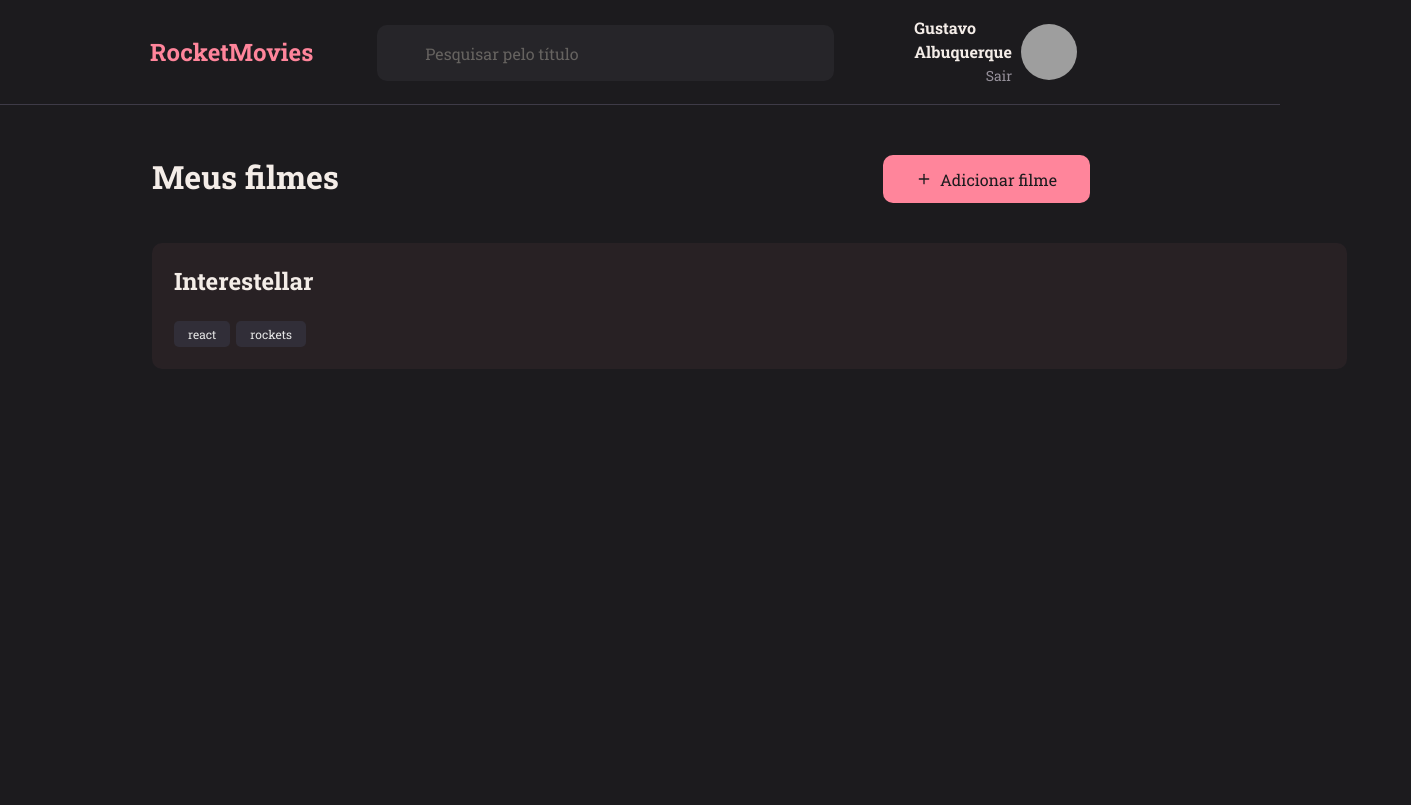
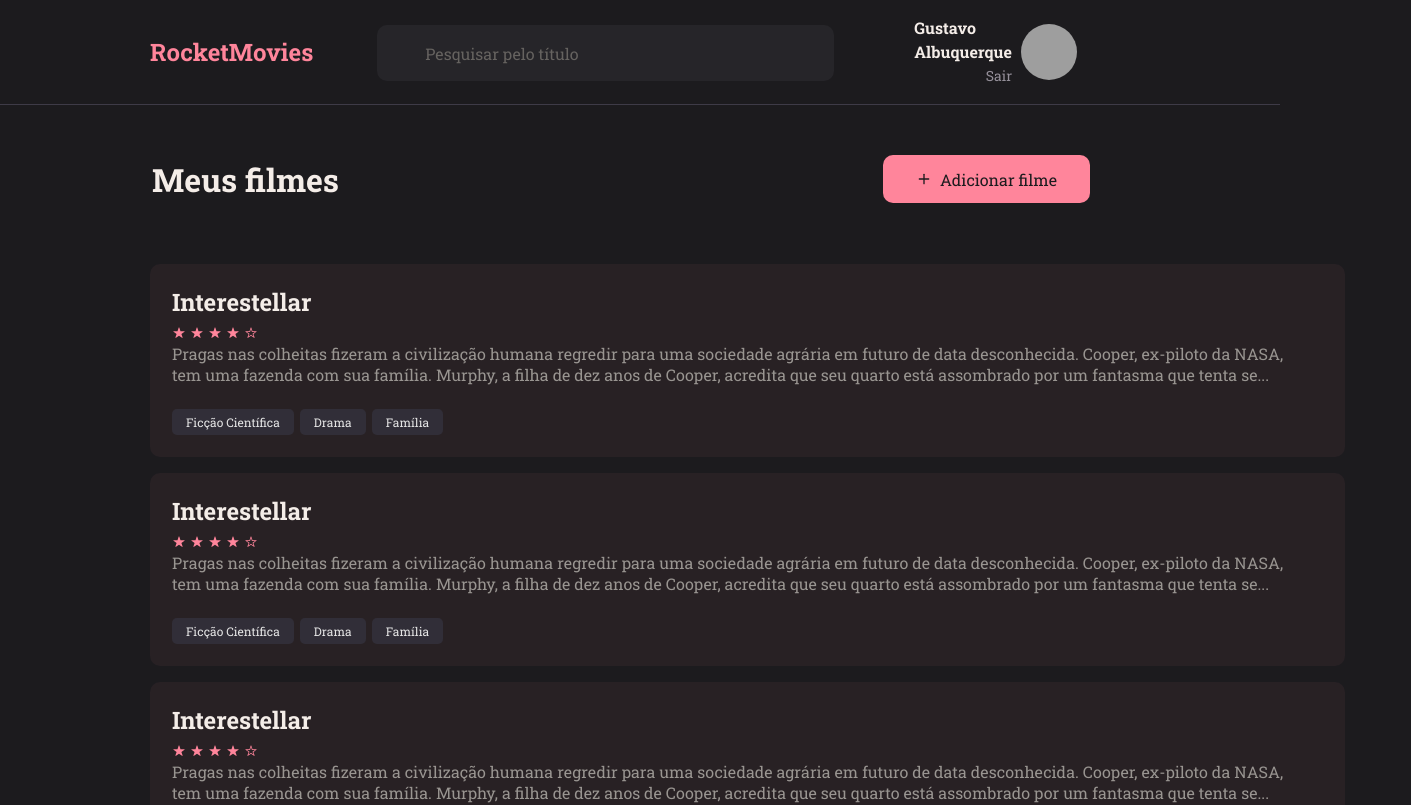
Before and after one commit to gugu1073/MovieNotes-Front-end, a React (Vite) app: page / in a window 1280 px wide. Shown: the top 805 px of the page, 1411 px wide, since content can reach past the window. Built offline with nearby package versions, Linux system fonts and the light colour scheme; grey boxes are pictures that could not be loaded.

Commit message:
adjusting the note component

```diff
--- a/src/components/Note/index.jsx
+++ b/src/components/Note/index.jsx
@@ -4,8 +4,19 @@ import {Tag} from '../../components/Tag'
 export function Note( {data , ...rest}) {
  return(
    <Container {...rest}>
-      <h1>{data.title}</h1>
-      {
+      <h1>{data.title} </h1>
+      <svg width="84" height="13" viewBox="0 0 84 13" fill="none" xmlns="http://www.w3.org/2000/svg">
+       <path d="M9.2344 11.9191C9.15547 11.9195 9.07845 11.8948 9.01432 11.8488L6.00002 9.66352L2.98572 11.8488C2.92133 11.8955 2.84374 11.9206 2.76419 11.9203C2.68464 11.92 2.60723 11.8944 2.54318 11.8472C2.47912 11.8 2.43173 11.7337 2.40785 11.6578C2.38396 11.582 2.38484 11.5004 2.41033 11.4251L3.58596 7.94298L0.539084 5.85352C0.473087 5.80831 0.423276 5.74318 0.396929 5.66765C0.370582 5.59212 0.36908 5.51014 0.392643 5.43369C0.416206 5.35724 0.463598 5.29033 0.527895 5.24274C0.592193 5.19514 0.670025 5.16936 0.750022 5.16915H4.50893L5.6433 1.67813C5.66774 1.60276 5.71542 1.53707 5.77951 1.49048C5.84359 1.44388 5.92079 1.41879 6.00002 1.41879C6.07925 1.41879 6.15645 1.44388 6.22054 1.49048C6.28462 1.53707 6.3323 1.60276 6.35674 1.67813L7.49112 5.17032H11.25C11.3301 5.17028 11.4081 5.19589 11.4726 5.24339C11.5371 5.29089 11.5847 5.3578 11.6084 5.4343C11.6321 5.51081 11.6307 5.5929 11.6044 5.66855C11.5781 5.74419 11.5282 5.80943 11.4621 5.85469L8.41408 7.94298L9.58901 11.4241C9.60804 11.4805 9.6134 11.5406 9.60463 11.5994C9.59586 11.6583 9.57322 11.7142 9.53857 11.7625C9.50393 11.8109 9.45827 11.8503 9.40539 11.8776C9.3525 11.9048 9.29389 11.919 9.2344 11.9191Z" fill="#FF859B"/>
+       <path d="M45.2344 11.9191C45.1555 11.9195 45.0785 11.8948 45.0143 11.8488L42.0001 9.66352L38.9858 11.8488C38.9214 11.8955 38.8438 11.9206 38.7642 11.9203C38.6847 11.92 38.6073 11.8944 38.5432 11.8472C38.4792 11.8 38.4318 11.7337 38.4079 11.6578C38.384 11.582 38.3849 11.5004 38.4104 11.4251L39.586 7.94298L36.5391 5.85352C36.4731 5.80831 36.4233 5.74318 36.397 5.66765C36.3706 5.59212 36.3691 5.51014 36.3927 5.43369C36.4162 5.35724 36.4636 5.29033 36.5279 5.24274C36.5922 5.19514 36.6701 5.16936 36.7501 5.16915H40.509L41.6433 1.67813C41.6678 1.60276 41.7155 1.53707 41.7795 1.49048C41.8436 1.44388 41.9208 1.41879 42.0001 1.41879C42.0793 1.41879 42.1565 1.44388 42.2206 1.49048C42.2847 1.53707 42.3323 1.60276 42.3568 1.67813L43.4911 5.17032H47.2501C47.3301 5.17028 47.4082 5.19589 47.4726 5.24339C47.5371 5.29089 47.5847 5.3578 47.6084 5.4343C47.6321 5.51081 47.6307 5.5929 47.6044 5.66855C47.5781 5.74419 47.5282 5.80943 47.4622 5.85469L44.4141 7.94298L45.589 11.4241C45.6081 11.4805 45.6134 11.5406 45.6047 11.5994C45.5959 11.6583 45.5732 11.7142 45.5386 11.7625C45.504 11.8109 45.4583 11.8503 45.4054 11.8776C45.3525 11.9048 45.2939 11.919 45.2344 11.9191Z" fill="#FF859B"/>
+       <path d="M63.2344 11.9191C63.1555 11.9195 63.0785 11.8948 63.0143 11.8488L60.0001 9.66352L56.9858 11.8488C56.9214 11.8955 56.8438 11.9206 56.7642 11.9203C56.6847 11.92 56.6073 11.8944 56.5432 11.8472C56.4792 11.8 56.4318 11.7337 56.4079 11.6578C56.384 11.582 56.3849 11.5004 56.4104 11.4251L57.586 7.94298L54.5391 5.85352C54.4731 5.80831 54.4233 5.74318 54.397 5.66765C54.3706 5.59212 54.3691 5.51014 54.3927 5.43369C54.4162 5.35724 54.4636 5.29033 54.5279 5.24274C54.5922 5.19514 54.6701 5.16936 54.7501 5.16915H58.509L59.6433 1.67813C59.6678 1.60276 59.7155 1.53707 59.7795 1.49048C59.8436 1.44388 59.9208 1.41879 60.0001 1.41879C60.0793 1.41879 60.1565 1.44388 60.2206 1.49048C60.2847 1.53707 60.3323 1.60276 60.3568 1.67813L61.4911 5.17032H65.2501C65.3301 5.17028 65.4082 5.19589 65.4726 5.24339C65.5371 5.29089 65.5847 5.3578 65.6084 5.4343C65.6321 5.51081 65.6307 5.5929 65.6044 5.66855C65.5781 5.74419 65.5282 5.80943 65.4622 5.85469L62.4141 7.94298L63.589 11.4241C63.6081 11.4805 63.6134 11.5406 63.6047 11.5994C63.5959 11.6583 63.5732 11.7142 63.5386 11.7625C63.504 11.8109 63.4583 11.8503 63.4054 11.8776C63.3525 11.9048 63.2939 11.919 63.2344 11.9191Z" fill="#FF859B"/>
+       <path d="M27.2344 11.9191C27.1555 11.9195 27.0785 11.8948 27.0143 11.8488L24.0001 9.66352L20.9858 11.8488C20.9214 11.8955 20.8438 11.9206 20.7642 11.9203C20.6847 11.92 20.6073 11.8944 20.5432 11.8472C20.4792 11.8 20.4318 11.7337 20.4079 11.6578C20.384 11.582 20.3849 11.5004 20.4104 11.4251L21.586 7.94298L18.5391 5.85352C18.4731 5.80831 18.4233 5.74318 18.397 5.66765C18.3706 5.59212 18.3691 5.51014 18.3927 5.43369C18.4162 5.35724 18.4636 5.29033 18.5279 5.24274C18.5922 5.19514 18.6701 5.16936 18.7501 5.16915H22.509L23.6433 1.67813C23.6678 1.60276 23.7155 1.53707 23.7795 1.49048C23.8436 1.44388 23.9208 1.41879 24.0001 1.41879C24.0793 1.41879 24.1565 1.44388 24.2206 1.49048C24.2847 1.53707 24.3323 1.60276 24.3568 1.67813L25.4911 5.17032H29.2501C29.3301 5.17028 29.4082 5.19589 29.4726 5.24339C29.5371 5.29089 29.5847 5.3578 29.6084 5.4343C29.6321 5.51081 29.6307 5.5929 29.6044 5.66855C29.5781 5.74419 29.5282 5.80943 29.4622 5.85469L26.4141 7.94298L27.589 11.4241C27.6081 11.4805 27.6134 11.5406 27.6047 11.5994C27.5959 11.6583 27.5732 11.7142 27.5386 11.7625C27.504 11.8109 27.4583 11.8503 27.4054 11.8776C27.3525 11.9048 27.2939 11.919 27.2344 11.9191Z" fill="#FF859B"/>
+       <path fill-rule="evenodd" clip-rule="evenodd" d="M78 1.41898C78.1624 1.41898 78.3064 1.52357 78.3566 1.67807L79.4911 5.16898H83.25C83.4143 5.16898 83.5595 5.27599 83.6082 5.43296C83.6568 5.58994 83.5976 5.76031 83.462 5.85325L80.4147 7.94283L81.5897 11.4241C81.6418 11.5786 81.5881 11.7492 81.4567 11.846C81.3253 11.9427 81.1464 11.9434 81.0143 11.8476L78 9.66333L74.9856 11.8476C74.8535 11.9434 74.6747 11.9427 74.5433 11.846C74.4119 11.7492 74.3581 11.5786 74.4103 11.4241L75.5852 7.94283L72.5379 5.85325C72.4024 5.76031 72.3431 5.58994 72.3918 5.43296C72.4404 5.27599 72.5856 5.16898 72.75 5.16898H76.5088L77.6433 1.67807C77.6935 1.52357 77.8375 1.41898 78 1.41898ZM78 3.00723L77.1379 5.65988C77.0876 5.81438 76.9437 5.91898 76.7812 5.91898H73.9599L76.2433 7.4847C76.3817 7.5796 76.4402 7.7549 76.3865 7.91389L75.4964 10.5513L77.7799 8.89657C77.9112 8.80144 78.0887 8.80144 78.22 8.89657L80.5035 10.5513L79.6134 7.91389C79.5597 7.7549 79.6182 7.5796 79.7566 7.4847L82.04 5.91898H79.2187C79.0563 5.91898 78.9123 5.81438 78.8621 5.65988L78 3.00723Z" fill="#FF859B"/>
+      </svg>
+
+      <p>Pragas nas colheitas fizeram a civilização humana regredir para uma sociedade agrária em futuro de data desconhecida. Cooper, ex-piloto da NASA,
+        <br /> tem uma fazenda com sua família. Murphy, a filha de dez anos de Cooper, acredita que seu quarto está assombrado por um fantasma que tenta se...
+      </p>
+     {
        data.tags &&
        <footer>
        {
--- a/src/components/Note/style.js
+++ b/src/components/Note/style.js
@@ -10,6 +10,8 @@ export const Container = styled.button`
  padding: 22px;
  margin-bottom: 16px;
 
+ display: block;
+ margin-left: 150px;
  cursor: pointer;
 
  > h1 {
@@ -17,7 +19,20 @@ export const Container = styled.button`
   text-align: left;
   font-weight: 700;
   font-size: 24px;
-  color:${({theme})  => theme.COLORS.WHITE} ;
+  color:${({theme})  => theme.COLORS.WHITE};
+ }
+
+  > p {
+    font-size: 16px;
+    color: rgba(153, 149, 145, 1);
+    font-weight: 400;
+
+    text-align: left;
+  }
+
+ > svg {
+  margin-right: 1065px;
+  margin-top: 8px;
  }
 
  > footer {
--- a/src/pages/Home/index.jsx
+++ b/src/pages/Home/index.jsx
@@ -18,16 +18,32 @@ export function Home() {
     </div>
 
     <Content to="/details/23">
-      <Note data={{title: 'Interestellar',   tags:[
-       {id: '1', name: 'react' },
-       {id: '2', name: 'rockets'}
+
+      <Note data={{title: 'Interestellar',    tags:[
+       {id: '1', name: 'Ficção Científica' },
+       {id: '2', name: 'Drama'},
+       {id: '3', name: 'Família'}
       ]
       }}
       />
 
+      <Note data={{title: 'Interestellar',    tags:[
+       {id: '1', name: 'Ficção Científica' },
+       {id: '2', name: 'Drama'},
+       {id: '3', name: 'Família'}
+      ]
+      }}
+      />
+
+      <Note data={{title: 'Interestellar',    tags:[
+       {id: '1', name: 'Ficção Científica' },
+       {id: '2', name: 'Drama'},
+       {id: '3', name: 'Família'}
+      ]
+      }}
+      />
 
     </Content>
-
 
   </Container>
  );
--- a/src/pages/Home/styles.js
+++ b/src/pages/Home/styles.js
@@ -10,19 +10,19 @@ export const Container = styled.div`
  > div {
   display: flex;
   justify-content: space-between;
+  align-items: center;
   margin-right: 190px;
   margin-top: 50px;
   margin-left: 152px;
   margin-bottom: 40px;
  }
+
 `;
 
 export const Content = styled(Link)`
  padding: 0 64px;
  overflow-y: auto;
-
- margin-left: 88px;
-`;
+ `;
 
 export const NewNotes =  styled(Link)`
 
```
